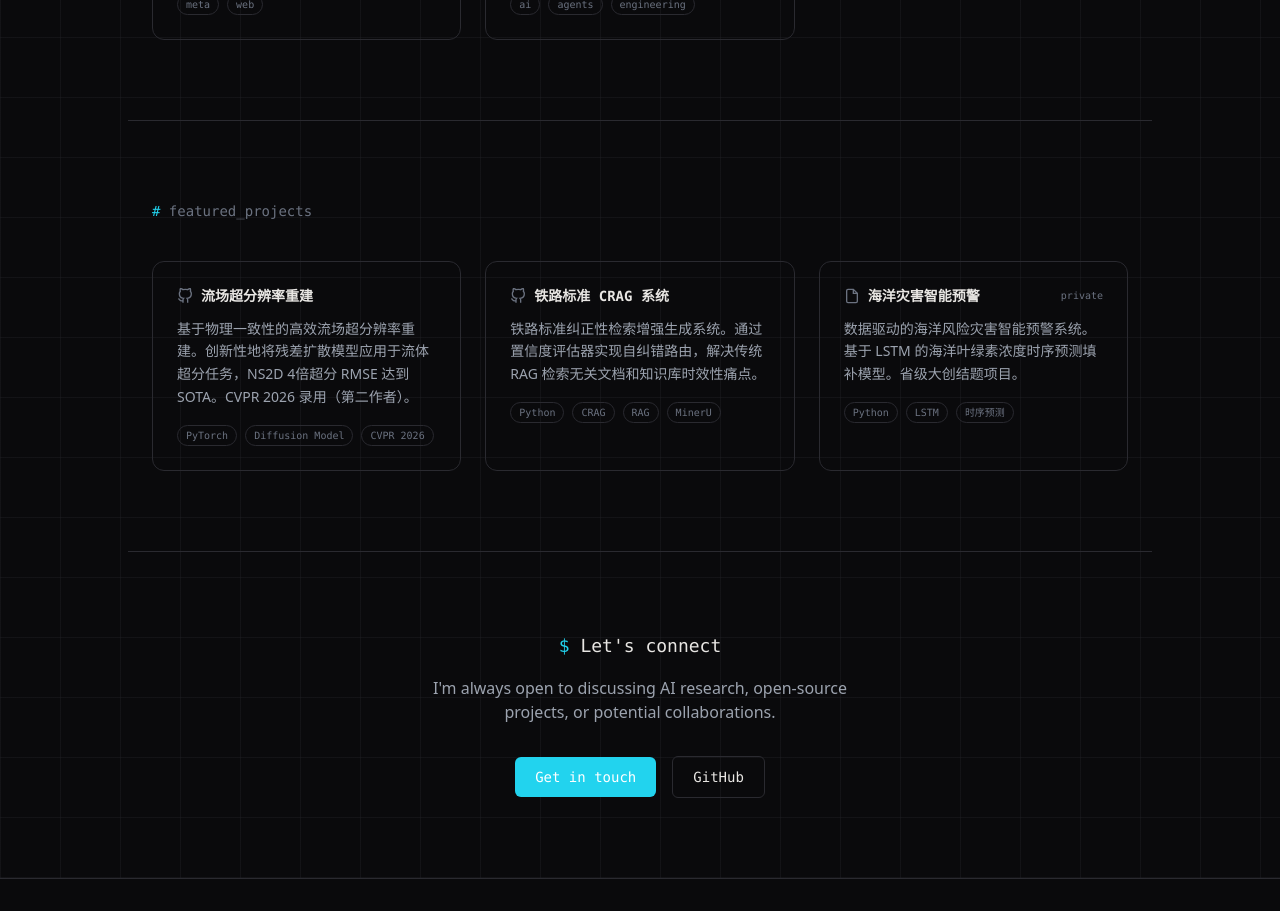
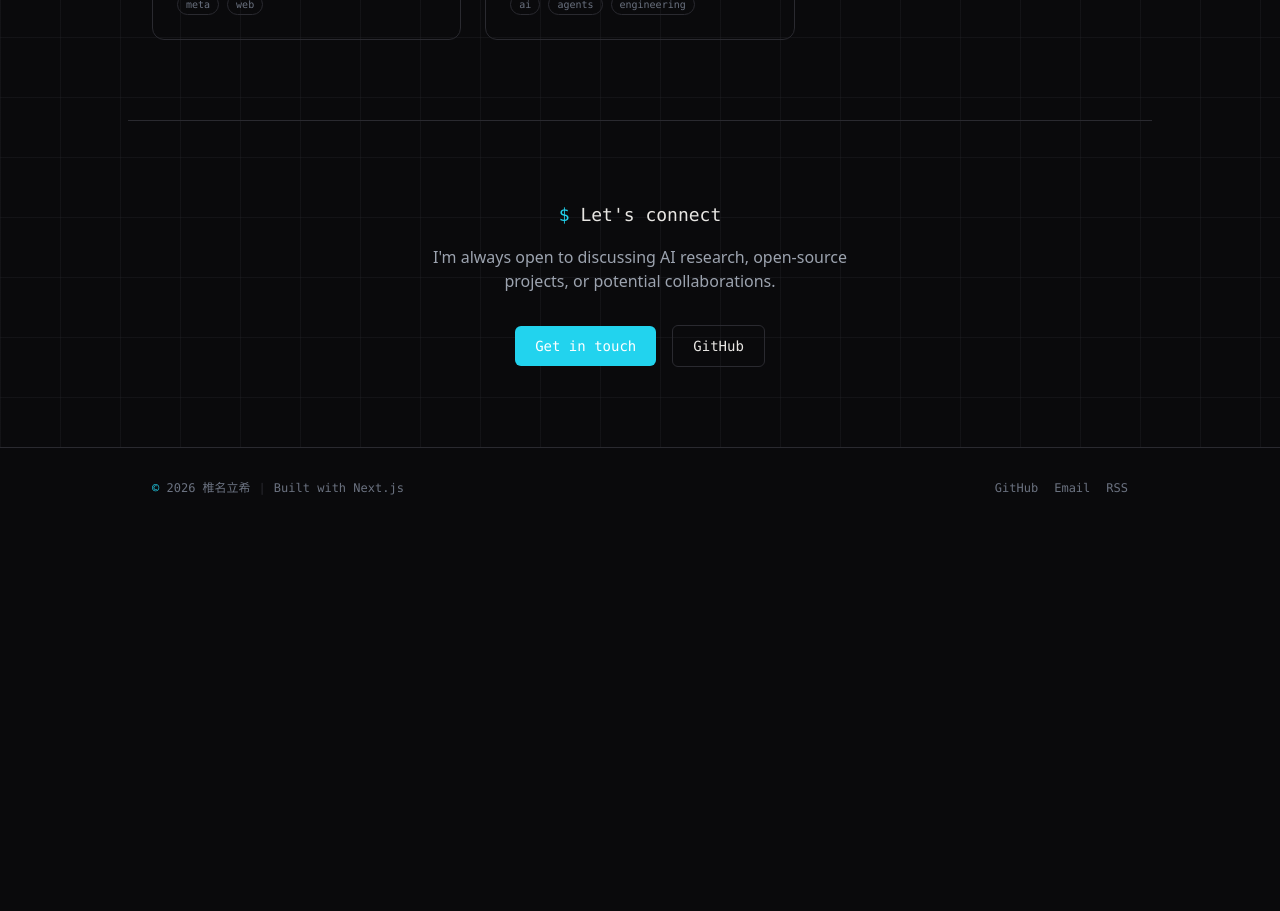
Before and after one commit to Pixel-114514/Pixel-114514.github.io, a Next.js app: page / in a window 1280 px wide. Shown: the part 980-1891 px from the top of the page. After the commit the page ends 1508 px from the top, so only its background shows below. Built offline with nearby package versions, Linux system fonts and the light colour scheme.

Commit message:
Remove featured_projects from home page
Private project details are now only visible behind the
quiz gate on the /about resume page.

Co-Authored-By: Claude Opus 4.7 <noreply@anthropic.com>

```diff
--- a/src/app/page.tsx
+++ b/src/app/page.tsx
@@ -1,9 +1,7 @@
 import Link from 'next/link';
-import Image from 'next/image';
 import { getAllPosts } from '@/lib/posts';
 import { buildPageMetadata } from '@/lib/seo';
 import { HeroSection } from '@/components/HeroSection';
-import { ProjectCard } from '@/components/ProjectCard';
 import { PostCard } from '@/components/PostCard';
 
 export const metadata = buildPageMetadata({
@@ -11,27 +9,6 @@ export const metadata = buildPageMetadata({
   description: 'AI researcher, full-stack developer, and open-source contributor. Building intelligent systems and sharing knowledge.',
   path: '/',
 });
-
-const featuredProjects = [
-  {
-    title: '流场超分辨率重建',
-    description: '基于物理一致性的高效流场超分辨率重建。创新性地将残差扩散模型应用于流体超分任务，NS2D 4倍超分 RMSE 达到 SOTA。CVPR 2026 录用（第二作者）。',
-    tech: ['PyTorch', 'Diffusion Model', 'CVPR 2026'],
-    link: 'https://github.com/Pixel-114514/DiffSR-clean',
-  },
-  {
-    title: '铁路标准 CRAG 系统',
-    description: '铁路标准纠正性检索增强生成系统。通过置信度评估器实现自纠错路由，解决传统 RAG 检索无关文档和知识库时效性痛点。',
-    tech: ['Python', 'CRAG', 'RAG', 'MinerU'],
-    link: 'https://github.com/Pixel-114514/railway_aide',
-  },
-  {
-    title: '海洋灾害智能预警',
-    description: '数据驱动的海洋风险灾害智能预警系统。基于 LSTM 的海洋叶绿素浓度时序预测填补模型。省级大创结题项目。',
-    tech: ['Python', 'LSTM', '时序预测'],
-    link: undefined,
-  },
-];
 
 export default function Home() {
   const posts = getAllPosts().slice(0, 3);
@@ -68,18 +45,6 @@ export default function Home() {
         </div>
       </section>
 
-      {/* Projects */}
-      <section className="max-w-5xl mx-auto px-6 py-20 border-t border-border">
-        <h2 className="font-mono text-sm text-text-tertiary mb-10">
-          <span className="text-accent">#</span> featured_projects
-        </h2>
-        <div className="grid gap-6 md:grid-cols-3">
-          {featuredProjects.map((project, i) => (
-            <ProjectCard key={project.title} project={project} index={i} />
-          ))}
-        </div>
-      </section>
-
       {/* CTA */}
       <section className="max-w-5xl mx-auto px-6 py-20 border-t border-border">
         <div className="text-center">
```
